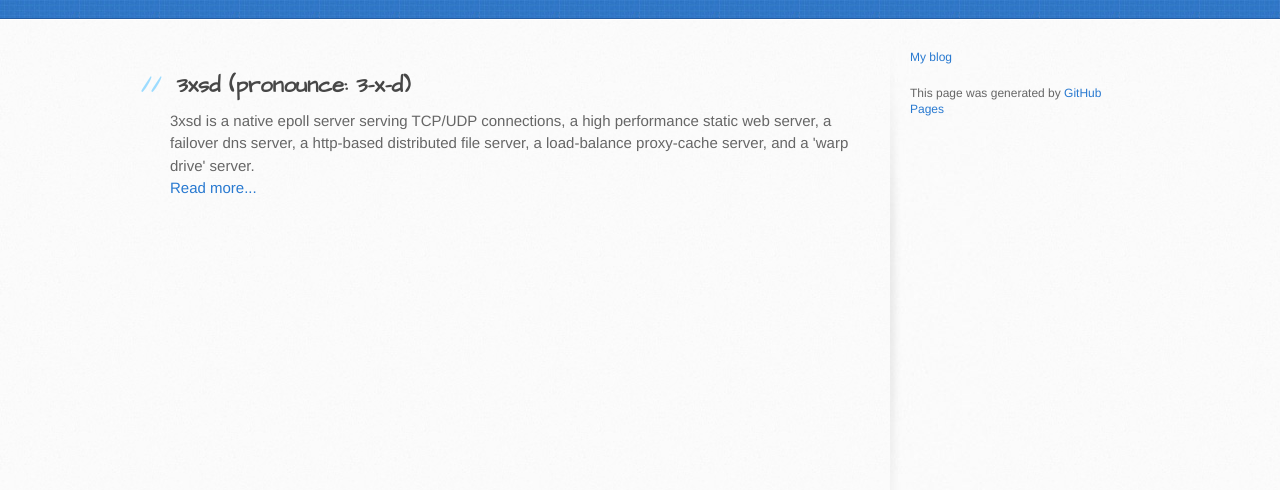
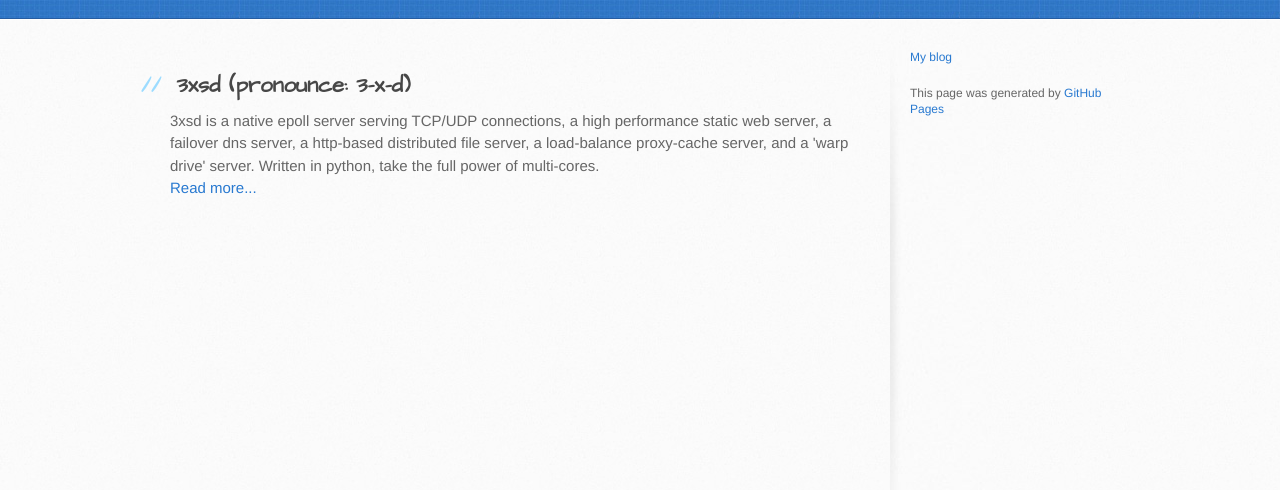
Before and after one commit to zihuaye/zihuaye.github.io, a plain HTML site: page index.html in a window 1280 px wide. Shown: the part 220-710 px from the top of the page. Drawn offline with Linux system fonts and the light colour scheme.

Commit message:
Update index.html

```diff
--- a/index.html
+++ b/index.html
@@ -30,8 +30,7 @@
           <h2>
 <a id="welcome-to-zihuas-github" class="anchor" href="#welcome-to-zihuas-github" aria-hidden="true"><span class="octicon octicon-link"></span></a>3xsd (pronounce: 3-x-d)</h2>
 
-<p>3xsd is a native epoll server serving TCP/UDP connections, a high performance static web server, a failover dns server, a http-based distributed file server,
-   a load-balance proxy-cache server, and a 'warp drive' server.<br>
+<p>3xsd is a native epoll server serving TCP/UDP connections, a high performance static web server, a failover dns server, a http-based distributed file server, a load-balance proxy-cache server, and a 'warp drive' server. Written in python, take the full power of multi-cores.<br>
 <a href="/3xsd/">Read more...</a></p>
         </section>
 
```
